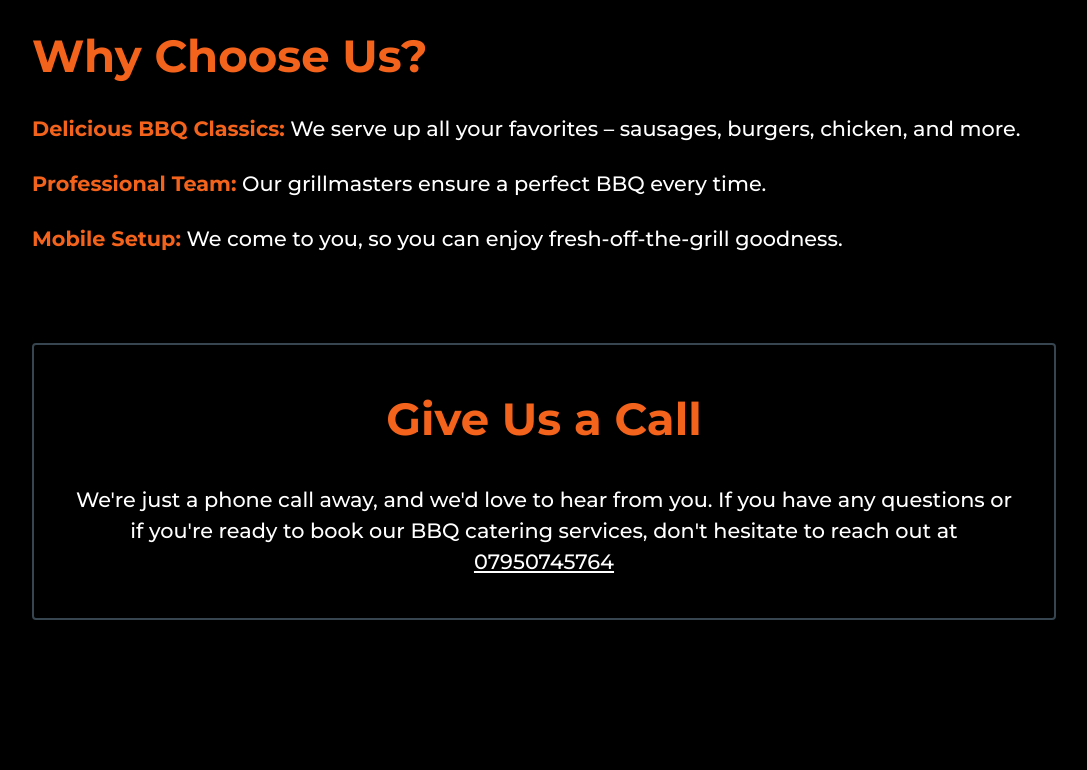
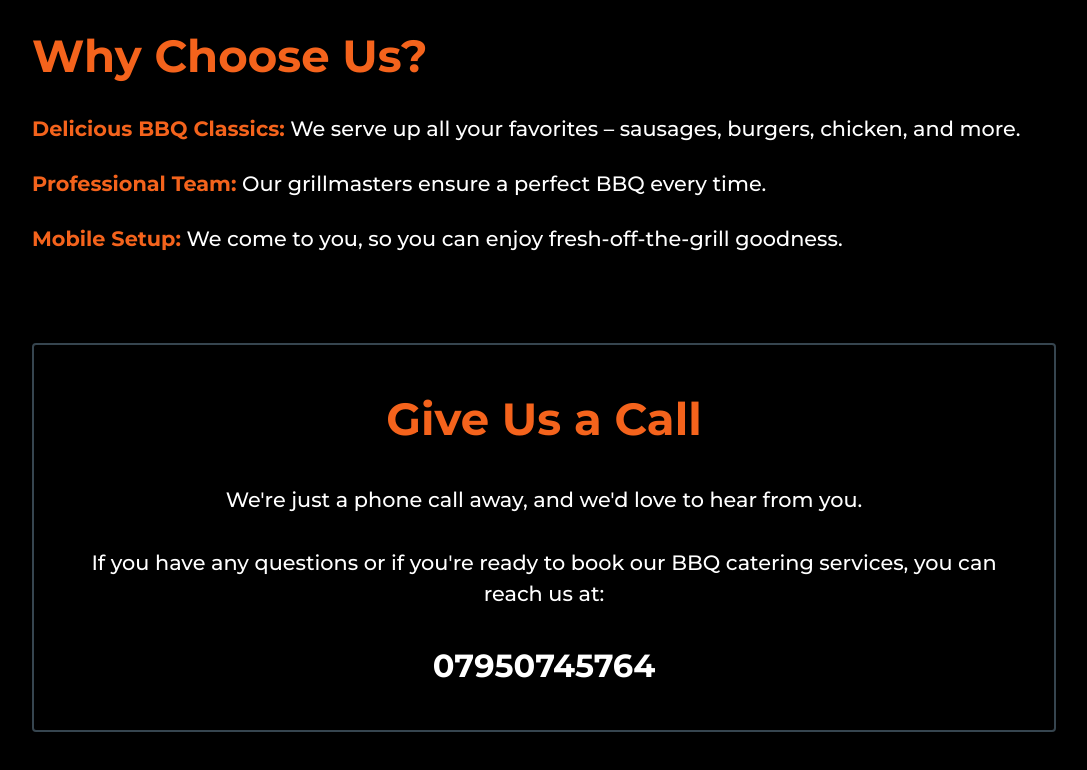
Before and after one commit to Ol-Wood/SmithsGrill, a React (Vite) app: page / in a window 1280 px wide. Shown: the part 662-1432 px from the top of the page, without its empty margins (96-1183 px from the left). Before the commit the page ends 1322 px from the top, so only its background shows below. Built offline with nearby package versions, Linux system fonts and the light colour scheme.

Commit message:
Updated wording and banner header

```diff
--- a/src/components/Banner.tsx
+++ b/src/components/Banner.tsx
@@ -3,9 +3,9 @@ import Contact from "../assets/phone.svg?react";
 
 export default function Banner() {
   return (
-    <div className="h-fit pb-3 border-b-4 border-gray px-[5%] lg:px-[10%]">
-      <div className="xl:max-w-[1300px] lg:max-w-[900px] flex m-auto items-center justify-between">
-        <Logo className="h-[5rem] lg:h-[3rem] w-auto" />
+    <div className="lg:h-auto h-32 pb-3 border-b-4 border-gray px-[5%] lg:px-[10%]">
+      <div className="xl:max-w-[1300px] lg:max-w-[900px] flex m-auto items-center justify-between h-full">
+        <Logo className="h-full lg:h-[3rem] w-auto" />
         <div className="basis-1/2 flex gap-x-20 lg:gap-x-6 justify-end pt-2">
           <a className="no-underline" href="tel:07950745764">
             <span className="flex items-center gap-x-2  pt-2">
--- a/src/components/Home.tsx
+++ b/src/components/Home.tsx
@@ -30,10 +30,10 @@ export default function Home() {
       </ul>
       <div className="flex flex-col gap-8 border-2 rounded border-gray mt-10 text-center p-10 self-center">
         <h2 className="text-orange">Give Us a Call</h2>
+        <p>We're just a phone call away, and we'd love to hear from you.</p>
+        <p>If you have any questions or if you're ready to book our BBQ catering services, you can reach us at:</p>
         <p>
-          We're just a phone call away, and we'd love to hear from you. If you have any questions or if you're ready to book our BBQ catering
-          services, don't hesitate to reach out at{" "}
-          <a className="underline" href="tel:07950745764">
+          <a className="text-[3rem] lg:text-[2rem] font-bold" href="tel:07950745764">
             07950745764
           </a>
         </p>
```
